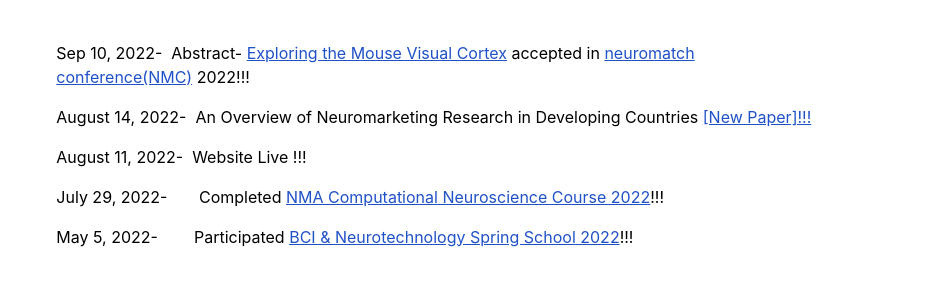
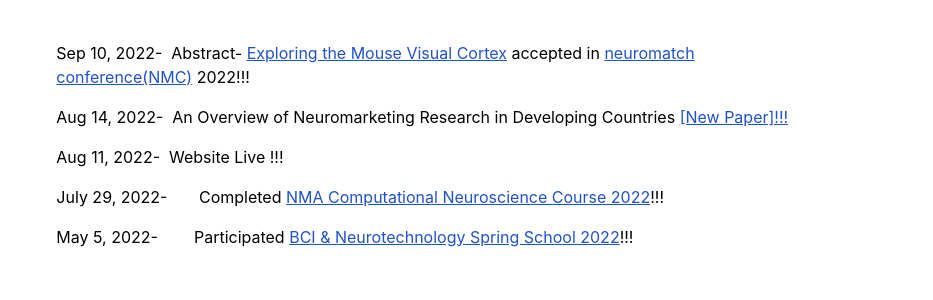
Before and after one commit to Anannabiswas/anannabiswas.github.io, a Jekyll site: the page built from index.md, in a window 1280 px wide. Shown: the part 1472-1772 px from the top of the page, without its empty margins (173-1106 px from the left). Built offline with Jekyll 4.4.1, drawn with Linux system fonts in a browser that asks for light colours.

Commit message:
Update home.html

```diff
--- a/_layouts/home.html
+++ b/_layouts/home.html
@@ -49,9 +49,9 @@ layout: default
     <!--{% for post in site.posts %}
       <p>{{ post.date | date: "%B %-d, %Y" }} - <a href="{{ site.github.url }}/{{ post.url }}">{{ post.title }}</a> </p>
     {% endfor %} -->
-      <p> Sep 10, 2022- &nbsp;Abstract- <a href = "https://conference.neuromatch.io/abstract/?edition=2022-5&submission_id=recZnWRlYhS39CEJW"> Exploring the Mouse Visual Cortex</a> accepted in <a href ="https://conference.neuromatch.io/">neuromatch conference(NMC)</a> 2022!!!
-      <p> August 14, 2022-  &nbsp;An Overview of Neuromarketing Research in Developing Countries&nbsp;<a href= "https://dl.acm.org/doi/abs/10.1145/3542954.3542977">[New Paper]!!!</a></p>
-      <p> August 11, 2022-  &nbsp;Website Live !!! </p>
+      <p> Sep  10, 2022- &nbsp;Abstract- <a href = "https://conference.neuromatch.io/abstract/?edition=2022-5&submission_id=recZnWRlYhS39CEJW"> Exploring the Mouse Visual Cortex</a> accepted in <a href ="https://conference.neuromatch.io/">neuromatch conference(NMC)</a> 2022!!!
+      <p> Aug  14, 2022-  &nbsp;An Overview of Neuromarketing Research in Developing Countries&nbsp;<a href= "https://dl.acm.org/doi/abs/10.1145/3542954.3542977">[New Paper]!!!</a></p>
+      <p> Aug  11, 2022-  &nbsp;Website Live !!! </p>
       <p> July   29, 2022-  &nbsp; &nbsp; &nbsp;&nbsp;Completed <a href= "https://portal.neuromatchacademy.org/certificate/e809b048-67e3-437e-9afa-aa23664965f1">NMA Computational Neuroscience Course 2022</a>!!! </p>
       <p> May     5, 2022-  &nbsp; &nbsp; &nbsp;&nbsp;&nbsp;Participated <a href= "/assets/certificate/gtec.pdf">BCI & Neurotechnology Spring School 2022</a>!!!</p>
   </div>
```
